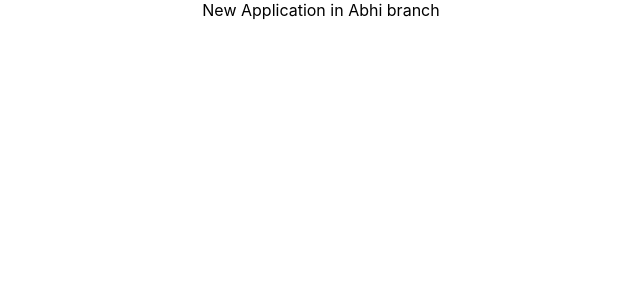
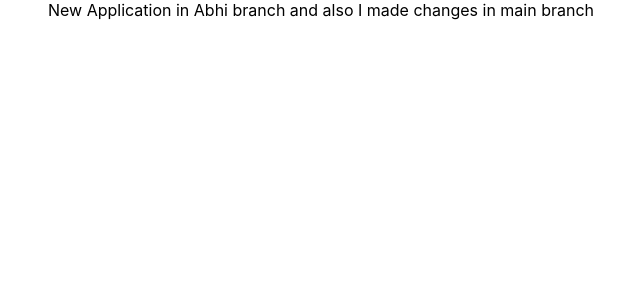
Before and after one commit to PathaAbhilaah/sample, a React (Create React App) app in the folder okayproject/: page / in a window 1280 px wide. Shown: the top 300 px of the page, without its empty margins (319-959 px from the left). Built offline with nearby package versions, Linux system fonts and the light colour scheme.

Commit message:
change in main branch appjs file

```diff
--- a/okayproject/src/App.js
+++ b/okayproject/src/App.js
@@ -4,7 +4,7 @@ import './App.css';
 function App() {
   return (
     <div className="App">
-      New Application in Abhi branch
+      New Application in Abhi branch and also I made changes in main branch
     </div>
   );
 }
```
